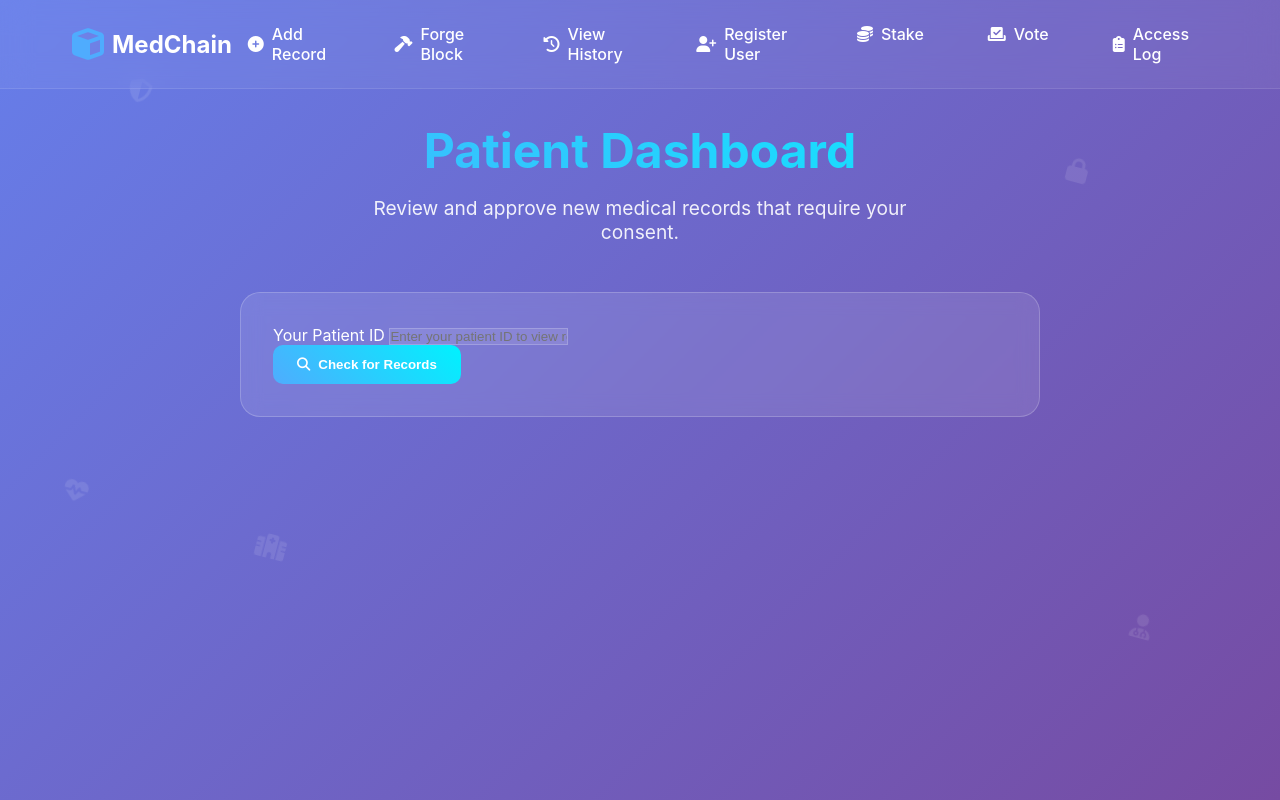
After one commit to tejasvinigoel/DPoS-MedChain, a Flask app: page /patient_dashboard in a window 1280 px wide. The commit adds this page. Run offline with Flask 3, Linux system fonts and the light colour scheme.

```diff
--- a/app.py
+++ b/app.py
@@ -217,5 +217,25 @@ def view_block_detail(block_index):
     block_detail = { 'index': block_index, 'timestamp': block.timestamp, 'merkle_root': block.merkle_root, 'previous_hash': block.previous_hash, 'nonce': block.nonce, 'hash': block.hash, 'transactions': [tx.to_dict() for tx in block.transactions], 'transaction_count': len(block.transactions) }
     return render_template("view_block_detail.html", block=block_detail)
 
+@app.route("/validate")
+def validate():
+    is_valid = healthcare_blockchain.validate_chain()
+    if is_valid:
+        flash("Chain is valid and has not been tampered with!", "success")
+    else:
+        flash("CHAIN INVALID! Tampering has been detected. Check logs for details.", "danger")
+    return redirect(url_for("index"))
+
+@app.route("/deny_record/<patient_id>/<tx_hash>", methods=["POST"])
+def deny_record(patient_id, tx_hash):
+    success = healthcare_blockchain.deny_transaction(tx_hash, patient_id)
+    if success:
+        save_blockchain(healthcare_blockchain)
+        flash("Record denied and removed successfully.", "info")
+    else:
+        flash("Error denying record.", "danger")
+
+    return redirect(url_for('patient_dashboard'))
+
 if __name__ == "__main__":
     app.run(debug=True, port=8000)
--- a/templates/base.html
+++ b/templates/base.html
@@ -777,6 +777,18 @@
                     Cast Vote
                 </a>
             </div>
+
+            <div class="card">
+                <div class="card-icon">
+                    <i class="fas fa-shield-alt"></i>
+                </div>
+                <h3>Chain Integrity</h3>
+                <p>Run a full validation check on the blockchain to detect any tampering or inconsistencies.</p>
+                <a href="{{ url_for('validate') }}" class="btn">
+                    <i class="fas fa-check-double"></i>
+                    Validate Chain
+                </a>
+            </div>
         </div>
         {% endblock %}
     </div>
--- /dev/null
+++ b/templates/patient_dashboard.html
@@ -0,0 +1,65 @@
+{% extends "base.html" %}
+{% block content %}
+<div class="hero">
+    <h1>Patient Dashboard</h1>
+    <p>Review and approve new medical records that require your consent.</p>
+</div>
+
+<div class="card" style="max-width: 800px; margin: 0 auto 2rem;">
+    <form method="POST">
+        <div class="mb-3">
+            <label for="patient_id" class="form-label">Your Patient ID</label>
+            <input type="text" class="form-control" id="patient_id" name="patient_id" placeholder="Enter your patient ID to view records" value="{{ patient_id if patient_id else '' }}" required>
+        </div>
+        <button type="submit" class="btn">
+            <i class="fas fa-search"></i>
+            Check for Records
+        </button>
+    </form>
+</div>
+
+{% if records %}
+<div class="dashboard">
+    <h2 style="color:white; grid-column: 1 / -1; text-align:center; margin-bottom:1rem;">Records Awaiting Your Approval</h2>
+    {% for record in records %}
+    <div class="card">
+        <div class="card-icon"><i class="fas fa-file-medical-alt"></i></div>
+        <h3>{{ record.record_id }} ({{ record.record_type }})</h3>
+        <p><strong>Doctor:</strong> {{ record.doctor_id }} | <strong>Hospital:</strong> {{ record.hospital_id }}</p>
+        <p><strong>Details:</strong> {{ record.prescription }}</p>
+
+        <div style="display: flex; gap: 1rem; justify-content: center; margin-top: 1.5rem;">
+            <form action="{{ url_for('approve_record', patient_id=record.patient_id, tx_hash=record.hash) }}" method="POST">
+                <button type="submit" class="btn">
+                    <i class="fas fa-check-circle"></i>
+                    Approve
+                </button>
+            </form>
+            <form action="{{ url_for('deny_record', patient_id=record.patient_id, tx_hash=record.hash) }}" method="POST">
+                <button type="submit" class="btn" style="background: linear-gradient(45deg, #ff6b6b, #f06595);">
+                    <i class="fas fa-times-circle"></i>
+                    Deny
+                </button>
+            </form>
+        </div>
+    </div>
+    {% endfor %}
+</div>
+{% elif patient_id %}
+    <div class="card" style="max-width: 800px; margin: 2rem auto; text-align:center;">
+        <h3 style="color:white;">No Pending Records</h3>
+        <p style="color: rgba(255,255,255,0.8);">There are currently no new medical records waiting for your approval.</p>
+    </div>
+{% endif %}
+
+<style>
+.form-label {
+    color: white;
+}
+.form-control {
+    background: rgba(255, 255, 255, 0.1);
+    border: 1px solid rgba(255, 255, 255, 0.2);
+    color: white;
+}
+</style>
+{% endblock %}
```
Also changed, not shown: blockchain.py (+49 -0 lines).
